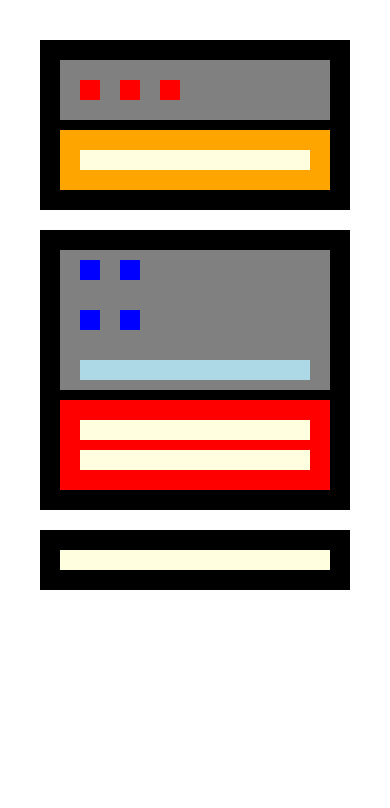
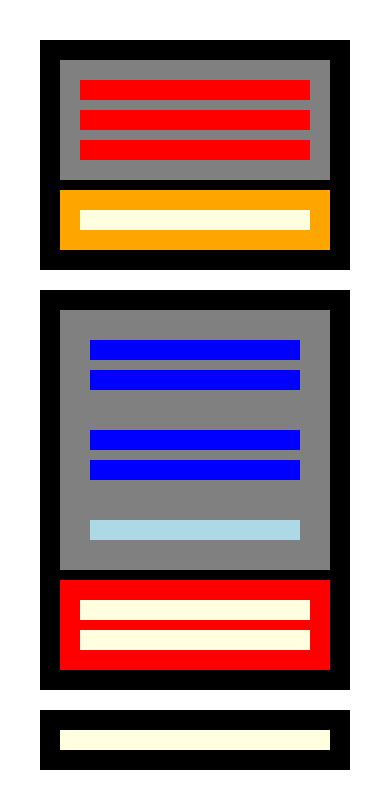
Before and after one commit to raddive/ITAcademy-REACT, a plain HTML site: page index.html in a window 390 px wide. Drawn offline with Linux system fonts and the light colour scheme.

Commit message:
Sprint1_03

```diff
--- a/css/estilos.css
+++ b/css/estilos.css
@@ -1,19 +1,21 @@
 @media only screen and (max-width: 600px) {
-    div.div_flex_responsive_small, div.div_flex_responsive{
+    div.div_flex_responsive_small, div.div_flex_responsive, div.div_flex{
         display: block;
     }
     div.ancho_20{width: auto;}
     div.ancho_30{width: auto;}
-    div.ancho_50{width: auto}
-    div.ancho_60{width: auto}
-    div.ancho_70{width: auto}
+    div.ancho_50{width: auto;}
+    div.ancho_60{width: auto;}
+    div.ancho_70{width: auto;}
+    div.ancho_100{width: auto;}
+    div.no_padding{padding: 5px;}
 }
  @media only screen and (min-width: 600px) and (max-width:768px) {
       div.div_flex_responsive , div{
           display: block;
       }
-      div.ancho_70{width: auto}
-      div.ancho_30{width: auto}
+      div.ancho_70{width: auto;}
+      div.ancho_30{width: auto;}
 }
 
 
@@ -49,7 +51,7 @@ div{
     padding: 10px;
 }
 
-.div_flex ,.div_flex_responsive{
+.div_flex ,.div_flex_responsive, .div_flex_responsive_small{
     display: flex;
     flex-direction: row;
 }
--- a/index.html
+++ b/index.html
@@ -9,7 +9,7 @@
     </head>
     <body>
        <div class="div_negra">
-            <div class="div_flex clr_gris">
+            <div class="div_flex_responsive_small clr_gris">
                <div class="clr_rojo ancho_20"> </div>
                <div class="clr_rojo ancho_60"> </div>
                <div class="clr_rojo ancho_20"> </div>
```
